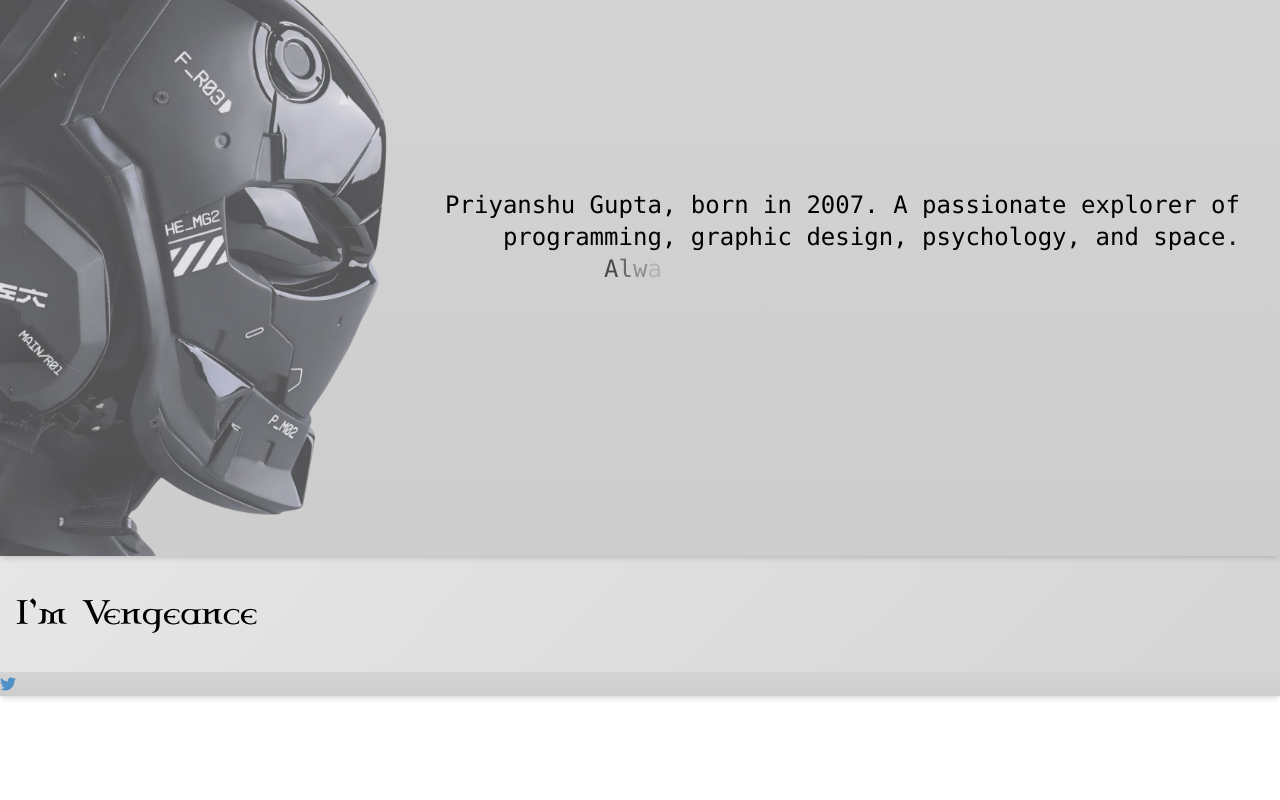
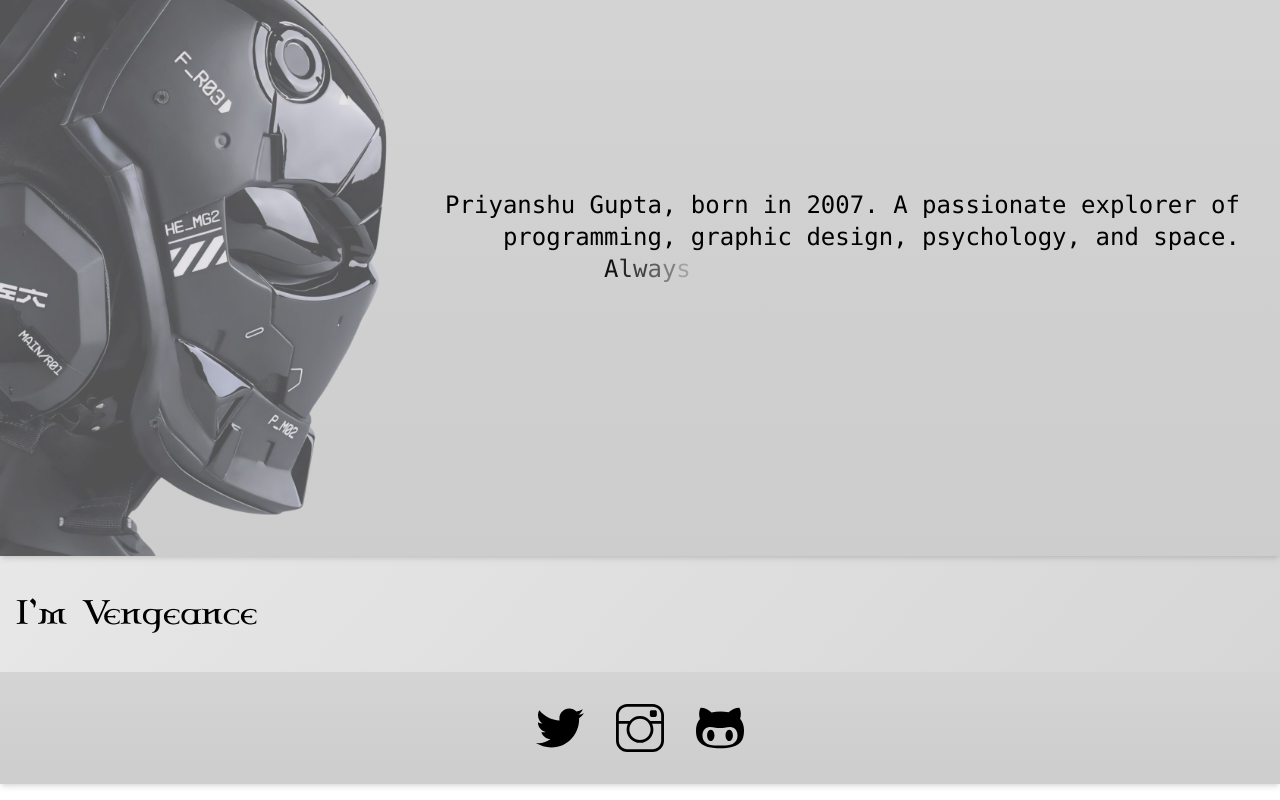
Before and after one commit to Priyansxu/Website, a Next.js app: page / in a window 1280 px wide. Shown: the part 641-1441 px from the top of the page. Before the commit the page ends 1353 px from the top, so only its background shows below. Built offline with nearby package versions, Linux system fonts and the light colour scheme.

Commit message:
Update index.js

```diff
--- a/pages/index.js
+++ b/pages/index.js
@@ -158,7 +158,7 @@ export default function Page() {
 
     <section ref={secondSectionRef} className="flex my-4">
           <motion.div
-            className="w-full h-85 md:h-90 flex bg-gradient-to-b from-neutral-300 to-[#cdcdcd] border-black shadow-md overflow-hidden"
+            className="w-full p-4 h-95 md:h-90 flex bg-gradient-to-b from-neutral-300 to-[#cdcdcd] border-black shadow-md overflow-hidden items-center justify-center"
             initial="hidden"
             animate={isInView ? "visible" : "hidden"}
             variants={divVariants}
@@ -167,10 +167,19 @@ export default function Page() {
             target="_blank"
             className=" flex align-middle items-center space-x-1 w-max "
           >
-            <TfiTwitterAlt className="text-[#518FC7] h-3 w-3 md:h-4 md:w-4 " />
-            <h5 className="text-transparent text-[#2498fe]">
-              priyansxu_gupta
-            </h5>
+            <TfiTwitterAlt className="text-black p-4 h-20 w-20" />
+          </a>
+       <a     href="https://www.instagram.com/priyansxu_gupta"
+            target="_blank"
+            className=" flex align-middle items-center space-x-1 w-max "
+          >
+            <TfiInstagram className="text-black p-4 h-20 w-20" />
+          </a>
+       <a     href="https://www.github.com/priyansxu"
+            target="_blank"
+            className=" flex align-middle items-center space-x-1 w-max "
+          >
+            <TfiGithub className="text-black p-4 h-20 w-20" />
           </a>
      </motion.div>
  </section>
```
